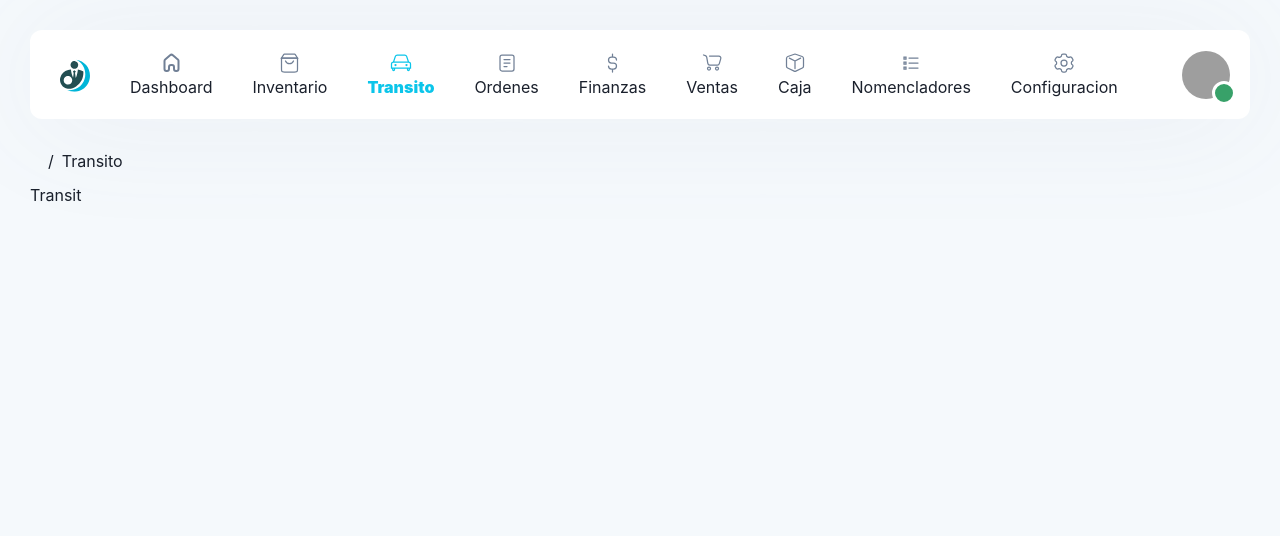
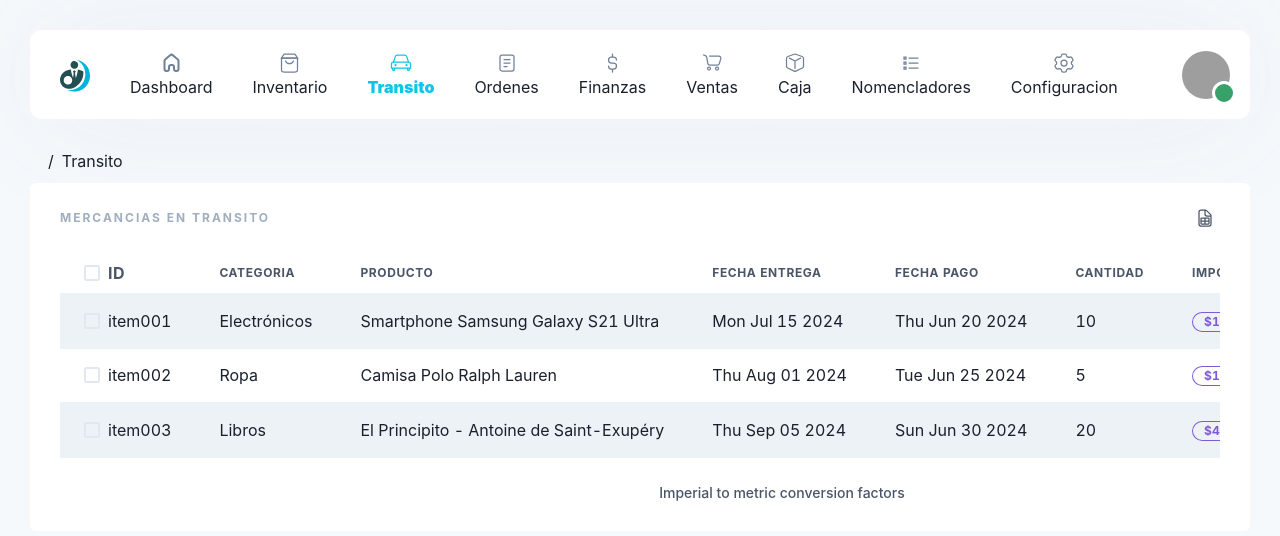
Before and after one commit to NoxCreation/merco_sistema, a Next.js app: page /Transito in a window 1280 px wide. Shown: the top 536 px of the page. Built offline with nearby package versions, Linux system fonts and the light colour scheme; grey boxes are pictures that could not be loaded.

Commit message:
feat(Table): Building Data Table

```diff
--- a/package.json
+++ b/package.json
@@ -38,6 +38,7 @@
     "@chakra-ui/react": "^2.8.2",
     "@emotion/react": "^11.11.4",
     "@emotion/styled": "^11.11.5",
+    "@tanstack/react-table": "^8.17.3",
     "esbuild": "^0.21.5",
     "express": "^4.19.2",
     "framer-motion": "^11.2.10",
--- a/src/modules/core/components/ExportableTableContainer.tsx
+++ b/src/modules/core/components/ExportableTableContainer.tsx
@@ -11,7 +11,7 @@ type Props = {
 export default function ExportableTableContainer({ title, children }: Props) {
   return (
     <Stack spacing={5} backgroundColor={"white"} paddingY={"20px"} paddingX={"30px"} borderRadius={"md"}>
-      <Flex width={"full"} justifyContent={"space-between"}>
+      <Flex width={"full"} justifyContent={"space-between"} alignItems={"center"}>
         <Heading
           as={"h4"}
           fontSize={"12px"}
@@ -22,7 +22,7 @@ export default function ExportableTableContainer({ title, children }: Props) {
           {title}
         </Heading>
         <Tooltip hasArrow label="Exportar a Excel" fontSize={"sm"}>
-          <Box cursor={"pointer"}>
+          <Box paddingX={"8px"} paddingY={"6px"} cursor={"pointer"} borderRadius={"full"} _hover={{ backgroundColor: "gray.200" }}>
             <ExcelIcon />
           </Box>
         </Tooltip>
--- /dev/null
+++ b/src/modules/core/components/Pagination.tsx
@@ -0,0 +1,5 @@
+import React from "react";
+
+export default function Pagination() {
+  return <div>Pagination</div>;
+}
--- a/src/modules/inventory/components/InventoryTable.tsx
+++ b/src/modules/inventory/components/InventoryTable.tsx
@@ -104,5 +104,5 @@ type InventoryItem = {
 };
 
 export default function InventoryTable() {
-  return <div>InventoryTable</div>;
+  return ;
 }
--- /dev/null
+++ b/src/modules/transit/components/InTransitMerchancyTable.tsx
@@ -0,0 +1,205 @@
+import React from "react";
+import {
+  Table,
+  Td,
+  Th,
+  Tr,
+  Thead,
+  Tbody,
+  TableContainer,
+  TableCaption,
+  Checkbox,
+  Badge,
+} from "@chakra-ui/react";
+import {
+  ColumnDef,
+  flexRender,
+  getCoreRowModel,
+  useReactTable,
+} from "@tanstack/react-table";
+
+import ExportableTableContainer from "@/modules/core/components/ExportableTableContainer";
+import { table } from "console";
+
+type InTransitMerchancyItem = {
+  id: string;
+  category: string;
+  product: string;
+  deliveryDate: Date;
+  paymentDate: Date;
+  quantity: number;
+  amount: string;
+  amortized: string;
+  type: string;
+};
+
+export default function InTransitMerchancyTable() {
+  const mockData = React.useMemo<InTransitMerchancyItem[]>(
+    () => [
+      {
+        id: "item001",
+        category: "Electrónicos",
+        product: "Smartphone Samsung Galaxy S21 Ultra",
+        deliveryDate: new Date("2024-07-15T00:00:00"),
+        paymentDate: new Date("2024-06-20T00:00:00"),
+        quantity: 10,
+        amount: "$1200",
+        amortized: "$100",
+        type: "New",
+      },
+      {
+        id: "item002",
+        category: "Ropa",
+        product: "Camisa Polo Ralph Lauren",
+        deliveryDate: new Date("2024-08-01T00:00:00"),
+        paymentDate: new Date("2024-06-25T00:00:00"),
+        quantity: 5,
+        amount: "$150",
+        amortized: "$12.50",
+        type: "Used",
+      },
+      {
+        id: "item003",
+        category: "Libros",
+        product: "El Principito - Antoine de Saint-Exupéry",
+        deliveryDate: new Date("2024-09-05T00:00:00"),
+        paymentDate: new Date("2024-06-30T00:00:00"),
+        quantity: 20,
+        amount: "$40",
+        amortized: "$2",
+        type: "New",
+      },
+    ],
+    []
+  );
+
+  const columns = React.useMemo<ColumnDef<InTransitMerchancyItem>[]>(
+    () => [
+      {
+        header: ({ table }) => (
+          <Checkbox
+            colorScheme="cyan"
+            isChecked={table.getIsAllRowsSelected()}
+            isIndeterminate={table.getIsSomeRowsSelected()}
+            onChange={(event) => {
+              table.toggleAllRowsSelected(event.target.checked);
+            }}
+          >
+            Id
+          </Checkbox>
+        ),
+        accessorKey: "id",
+        cell: ({ row, getValue }) => (
+          <Checkbox
+            colorScheme="cyan"
+            type="checkbox"
+            isChecked={row.getIsSelected()}
+            onChange={(event) => row.toggleSelected(event.target.checked)}
+          >
+            {getValue<string>()}
+          </Checkbox>
+        ),
+      },
+      {
+        header: "Categoria",
+        accessorKey: "category",
+      },
+      {
+        header: "Producto",
+        accessorKey: "product",
+      },
+      {
+        header: "Fecha Entrega",
+        accessorKey: "deliveryDate",
+        cell: (deliveryDate) => deliveryDate.getValue<Date>().toDateString(),
+      },
+      {
+        header: "Fecha Pago",
+        accessorKey: "paymentDate",
+        cell: (paymentDate) => paymentDate.getValue<Date>().toDateString(),
+      },
+      {
+        header: "Cantidad",
+        accessorKey: "quantity",
+      },
+      {
+        header: "Importe",
+        accessorKey: "amount",
+        cell: (amount) => (
+          <Badge
+            variant={"outline"}
+            colorScheme="purple"
+            borderRadius={"full"}
+            paddingX={"12px"}
+          >
+            {amount.getValue<number>()}
+          </Badge>
+        ),
+      },
+      {
+        header: "Amortizado",
+        accessorKey: "amortized",
+        cell: (amortized) => (
+          <Badge
+            colorScheme={
+              amortized.getValue<string>() === "Pagado" ? "green" : "red"
+            }
+            borderRadius={"full"}
+            paddingX={"12px"}
+          >
+            {amortized.getValue<string>()}
+          </Badge>
+        ),
+      },
+      {
+        header: "Tipo",
+        accessorKey: "type",
+      },
+    ],
+    []
+  );
+
+  const { getRowModel, getHeaderGroups, getState } = useReactTable({
+    data: mockData,
+    columns: columns,
+    getCoreRowModel: getCoreRowModel(),
+    enableRowSelection: true,
+  });
+
+  console.log(getState().rowSelection);
+
+  return (
+    <ExportableTableContainer title="Mercancias en transito">
+      <TableContainer>
+        <Table variant="striped">
+          <TableCaption>Imperial to metric conversion factors</TableCaption>
+          <Thead>
+            {getHeaderGroups().map((headerGroup) => (
+              <Tr key={headerGroup.id}>
+                {headerGroup.headers.map((header) => (
+                  <Th key={header.id}>
+                    {flexRender(
+                      header.column.columnDef.header,
+                      header.getContext()
+                    )}
+                  </Th>
+                ))}
+              </Tr>
+            ))}
+          </Thead>
+          <Tbody>
+            {getRowModel().rows.map((row) => (
+              <Tr key={row.id}>
+                {row.getVisibleCells().map((cell) => (
+                  <Td key={cell.id}>
+                    {flexRender(cell.column.columnDef.cell, cell.getContext())}
+                  </Td>
+                ))}
+              </Tr>
+            ))}
+          </Tbody>
+        </Table>
+      </TableContainer>
+    </ExportableTableContainer>
+  );
+}
--- a/src/modules/transit/screens/TransitScreen.tsx
+++ b/src/modules/transit/screens/TransitScreen.tsx
@@ -1,11 +1,12 @@
 import MainLayout from "@/modules/core/layouts/MainLayout";
 import React from "react";
 import AddProductDialog from "../dialogs/AddProductDialog";
+import InTransitMerchancyTable from "../components/InTransitMerchancyTable";
 
 export default function TransitScreen() {
   return (
     <MainLayout>
-      <h1>Transit</h1>
+      <InTransitMerchancyTable />
       {/* <AddProductDialog /> */}
     </MainLayout>
   );
```
Also changed, not shown: public/fonts/fonts.txt (added), 1 other file (tests, documents, lock files or other folders).
